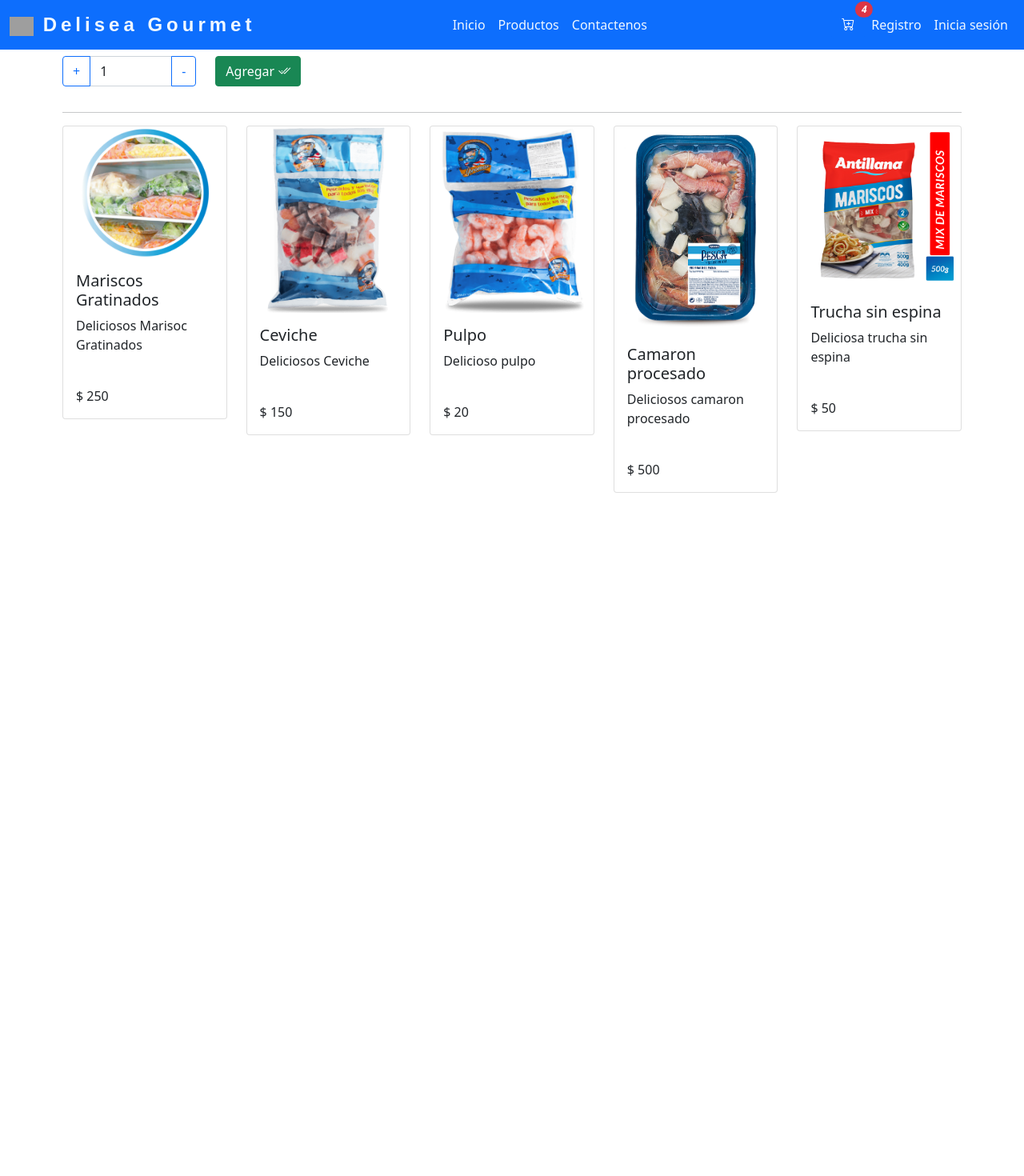
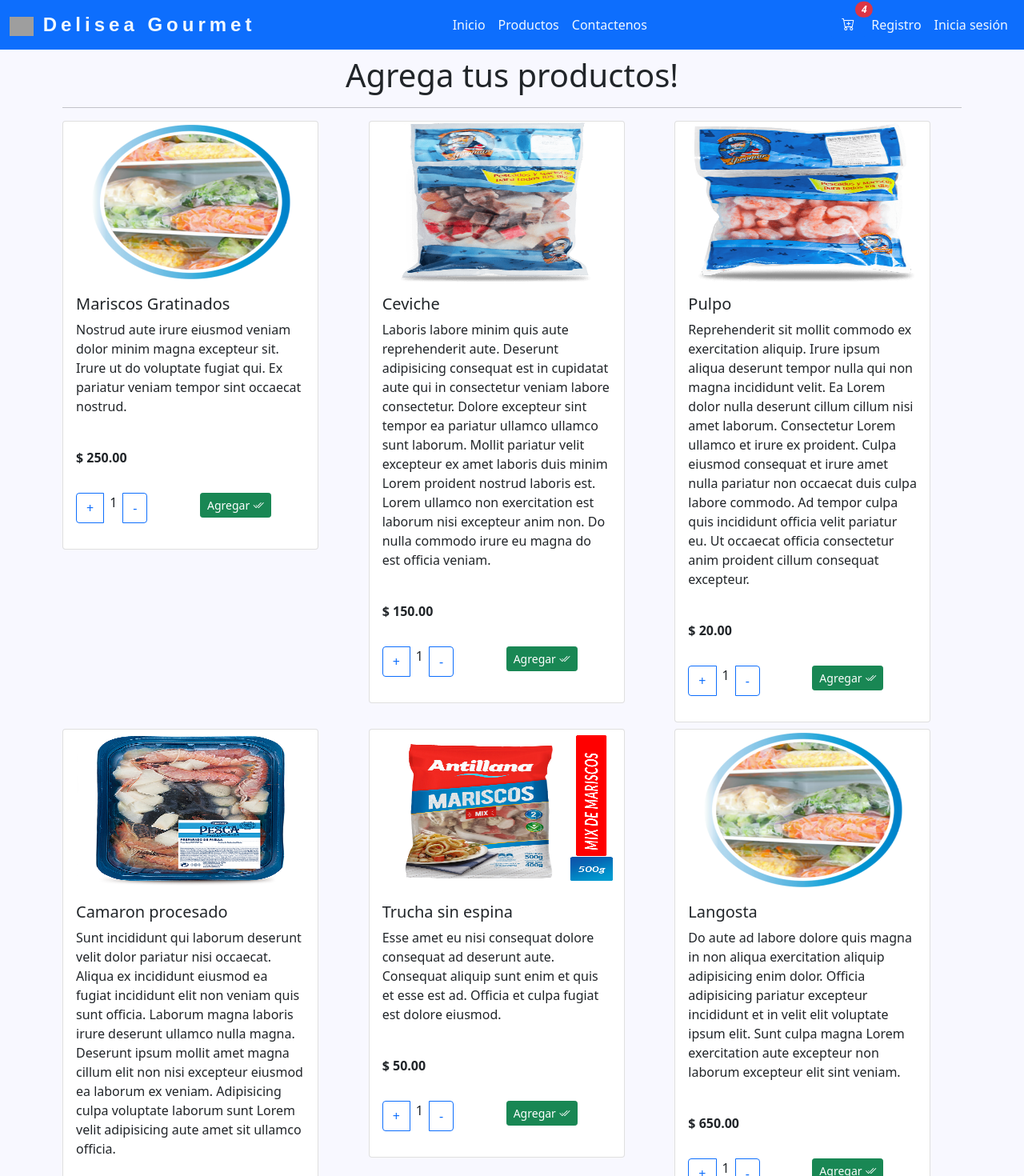
Before and after one commit to giovagr20/delisea-ecommerce, a React (Create React App) app: page / in a window 1280 px wide. Shown: the top 1470 px of the page at 80% size. Before the commit the page ends 800 px from the top, so only its background shows below. Built offline with nearby package versions, Linux system fonts and the light colour scheme; grey boxes are pictures that could not be loaded.

Commit message:
Se agrega routing map

```diff
--- a/package.json
+++ b/package.json
@@ -15,6 +15,7 @@
     "react": "^17.0.2",
     "react-dom": "^17.0.2",
     "react-router": "^6.2.1",
+    "react-router-dom": "^6.2.1",
     "react-scripts": "5.0.0",
     "sweetalert2": "^11.3.10",
     "typescript": "^4.5.5",
--- a/src/App.css
+++ b/src/App.css
@@ -57,3 +57,7 @@
   font-weight: bold !important;
   letter-spacing: 5px !important;
 }
+
+.card-img-top:hover {
+  background-color: darkgrey !important;
+}
--- a/src/components/Item/Item.tsx
+++ b/src/components/Item/Item.tsx
@@ -1,15 +1,21 @@
 import "bootstrap/dist/css/bootstrap.min.css";
 import { Products } from "../../models/products";
+import { ItemCount } from "./ItemCount";
+import '../../App.css'
 
 export const Item = (props: Products) => {
 
     return (
-        <div className="card" key={props.id} defaultValue="{props.pictureUrl}">
-            <img src={props.pictureUrl} className="card-img-top" alt="{props.title}"/>
+        <div className="card mb-2" key={props.id} defaultValue="{props.pictureUrl}" style={{ "width": "20rem" }}>
+            <img src={props.pictureUrl} className="card-img-top" alt={props.title}
+                style={{ "height": "200px", "width": "auto" }} />
             <div className="card-body">
                 <h5 className="card-title"> {props.title}</h5>
                 <p className="card-text"> {props.descripcion} </p> <br />
-                <p className="card-text"> $ {props.price} </p>
+                <p className="card-text"> <strong> $  {props.price}.00  </strong></p>
+            </div>
+            <div className="card-body">
+                <ItemCount stock="5" initial="1" />
             </div>
         </div>
     );
--- a/src/components/Item/ItemCount.tsx
+++ b/src/components/Item/ItemCount.tsx
@@ -39,7 +39,7 @@ export const ItemCount = (props: any) => {
   return (
     <>
       <div className="row">
-        <div className="col-sm-2">
+        <div className="col-sm">
           <div className="input-group mb-3">
             <button
               onClick={setMaximumStock}
@@ -48,14 +48,7 @@ export const ItemCount = (props: any) => {
             >
               +
             </button>
-            <input
-              type="text"
-              className="form-control"
-              placeholder="0"
-              aria-label="0"
-              aria-describedby="basic-addon1"
-              value={stockAvailable}
-            />
+            <span className="px-2"> {stockAvailable} </span>
             <button
               onClick={setMinimumStock}
               className="btn btn-outline-primary"
@@ -65,10 +58,10 @@ export const ItemCount = (props: any) => {
             </button>
           </div>
         </div>
-        <div className="col-sm-2">
+        <div className="col-sm">
           <button
             onClick={addProductQuantity}
-            className="btn btn-success"
+            className="btn btn-success btn-sm"
             id="basic-addon1"
           >
             Agregar <em className="bi bi-check2-all" />
--- a/src/components/Item/ItemList.tsx
+++ b/src/components/Item/ItemList.tsx
@@ -2,9 +2,17 @@ import { Item } from "./Item";
 import "bootstrap/dist/css/bootstrap.min.css";
 import { Products } from "../../models/products";
 import { ItemProducts } from "../../constants/products_items";
-
+import { useEffect, useState } from "react";
 
 export const ItemList = (props: Array<Products>) => {
+
+    const [properties, setProperties] = useState(props as Array<Products>);
+
+    useEffect(() => {
+        console.log(props.length);
+        setProperties(props);
+    }, []);
+
     if (props.length <= 0)
         return (
             <div className="alert alert-primary" role="alert">
@@ -16,13 +24,15 @@ export const ItemList = (props: Array<Products>) => {
             <div className="row"> {
                 ItemProducts.map((element: Products) => {
                     return (
-                        <div className="col-sm" key={element.id}>
+                        <div className="col-md" key={element.id}>
                             <Item key={element.id}
                                 id={element.id}
                                 title={element.title}
                                 descripcion={element.descripcion}
                                 price={element.price}
-                                pictureUrl={element.pictureUrl} />
+                                pictureUrl={element.pictureUrl}
+                                idCategory={element.idCategory}
+                                category={element.category} />
                         </div>
                     )
                 })
--- a/src/components/Item/ItemListContainer.tsx
+++ b/src/components/Item/ItemListContainer.tsx
@@ -1,7 +1,6 @@
 import 'bootstrap/dist/css/bootstrap.min.css';
 import { useEffect, useState } from 'react';
 import { ItemList } from './ItemList';
-import { ItemCount } from './ItemCount';
 import { ItemProducts } from '../../constants/products_items';
 import { Products } from '../../models/products';
 import { customFetch } from '../../utils/customFetch';
@@ -11,22 +10,19 @@ import { customFetch } from '../../utils/customFetch';
 
 export const ItemListContainer = () => {
 
-    let [items, setItems] = useState<Array<Products>>();
+    const [items, setItems] = useState<Array<Products>>();
 
     useEffect(() => {
         customFetch(2000, ItemProducts.filter((item: Products) => {
             if (item.id > 0) return item;
-        })).then((result: Array<Products>) => {
-            setItems(result);
-            console.log(result);
-
-        }).catch(err => console.log(err));
+        })).then((result: Array<Products>) => setItems(result)).catch(err => console.log(err));
     }, [items]);
 
     return (
         <>
             <div className='container p-2'>
-                <ItemCount stock="5" initial="1" />
+                <div className="display-6 text-center">
+                    <strong>Agrega tus productos!</strong></div>
                 <hr />
                 <ItemList {...items as Array<Products>} />
             </div>
--- a/src/constants/products_items.ts
+++ b/src/constants/products_items.ts
@@ -8,36 +8,61 @@ export const ItemProducts = [
   {
     id: 1,
     title: "Mariscos Gratinados",
-    descripcion: "Deliciosos Marisoc Gratinados",
+    descripcion:
+      "Nostrud aute irure eiusmod veniam dolor minim magna excepteur sit. Irure ut do voluptate fugiat qui. Ex pariatur veniam tempor sint occaecat nostrud.",
     price: 250,
     pictureUrl: product1,
+    category: "Mariscos",
+    idCategory: 1,
   },
   {
     id: 2,
     title: "Ceviche",
-    descripcion: "Deliciosos Ceviche",
+    descripcion:
+      "Laboris labore minim quis aute reprehenderit aute. Deserunt adipisicing consequat est in cupidatat aute qui in consectetur veniam labore consectetur. Dolore excepteur sint tempor ea pariatur ullamco ullamco sunt laborum. Mollit pariatur velit excepteur ex amet laboris duis minim Lorem proident nostrud laboris est. Lorem ullamco non exercitation est laborum nisi excepteur anim non. Do nulla commodo irure eu magna do est officia veniam.",
     price: 150,
     pictureUrl: product2,
+    category: "Mariscos",
+    idCategory: 1,
   },
   {
     id: 3,
     title: "Pulpo",
-    descripcion: "Delicioso pulpo",
+    descripcion:
+      "Reprehenderit sit mollit commodo ex exercitation aliquip. Irure ipsum aliqua deserunt tempor nulla qui non magna incididunt velit. Ea Lorem dolor nulla deserunt cillum cillum nisi amet laborum. Consectetur Lorem ullamco et irure ex proident. Culpa eiusmod consequat et irure amet nulla pariatur non occaecat duis culpa labore commodo. Ad tempor culpa quis incididunt officia velit pariatur eu. Ut occaecat officia consectetur anim proident cillum consequat excepteur.",
     price: 20,
     pictureUrl: product3,
+    category: "Pulpos y Camarones",
+    idCategory: 2,
   },
   {
     id: 4,
     title: "Camaron procesado",
-    descripcion: "Deliciosos camaron procesado",
+    descripcion:
+      "Sunt incididunt qui laborum deserunt velit dolor pariatur nisi occaecat. Aliqua ex incididunt eiusmod ea fugiat incididunt elit non veniam quis sunt officia. Laborum magna laboris irure deserunt ullamco nulla magna. Deserunt ipsum mollit amet magna cillum elit non nisi excepteur eiusmod ea laborum ex veniam. Adipisicing culpa voluptate laborum sunt Lorem velit adipisicing aute amet sit ullamco officia.",
     price: 500,
     pictureUrl: product4,
+    category: "Pulpos y Camarones",
+    idCategory: 2,
   },
   {
     id: 5,
     title: "Trucha sin espina",
-    descripcion: "Deliciosa trucha sin espina",
+    descripcion:
+      "Esse amet eu nisi consequat dolore consequat ad deserunt aute. Consequat aliquip sunt enim et quis et esse est ad. Officia et culpa fugiat est dolore eiusmod.",
     price: 50,
     pictureUrl: product5,
+    category: "Pescados",
+    idCategory: 3,
+  },
+  {
+    id: 6,
+    title: "Langosta",
+    descripcion:
+      "Do aute ad labore dolore quis magna in non aliqua exercitation aliquip adipisicing enim dolor. Officia adipisicing pariatur excepteur incididunt et in velit elit voluptate ipsum elit. Sunt culpa magna Lorem exercitation aute excepteur non laborum excepteur elit sint veniam.",
+    price: 650,
+    pictureUrl: product1,
+    category: "Pescados",
+    idCategory: 3,
   },
 ];
--- a/src/index.css
+++ b/src/index.css
@@ -1,13 +1,14 @@
 body {
   margin: 0;
-  font-family: -apple-system, BlinkMacSystemFont, 'Segoe UI', 'Roboto', 'Oxygen',
-    'Ubuntu', 'Cantarell', 'Fira Sans', 'Droid Sans', 'Helvetica Neue',
+  font-family: -apple-system, BlinkMacSystemFont, "Segoe UI", "Roboto", "Oxygen",
+    "Ubuntu", "Cantarell", "Fira Sans", "Droid Sans", "Helvetica Neue",
     sans-serif;
   -webkit-font-smoothing: antialiased;
   -moz-osx-font-smoothing: grayscale;
+  background-color: ghostwhite !important;
 }
 
 code {
-  font-family: source-code-pro, Menlo, Monaco, Consolas, 'Courier New',
+  font-family: source-code-pro, Menlo, Monaco, Consolas, "Courier New",
     monospace;
 }
```
Also changed, not shown: src/models/products.ts (+7 -5 lines), 1 other file (tests, documents, lock files or other folders).
